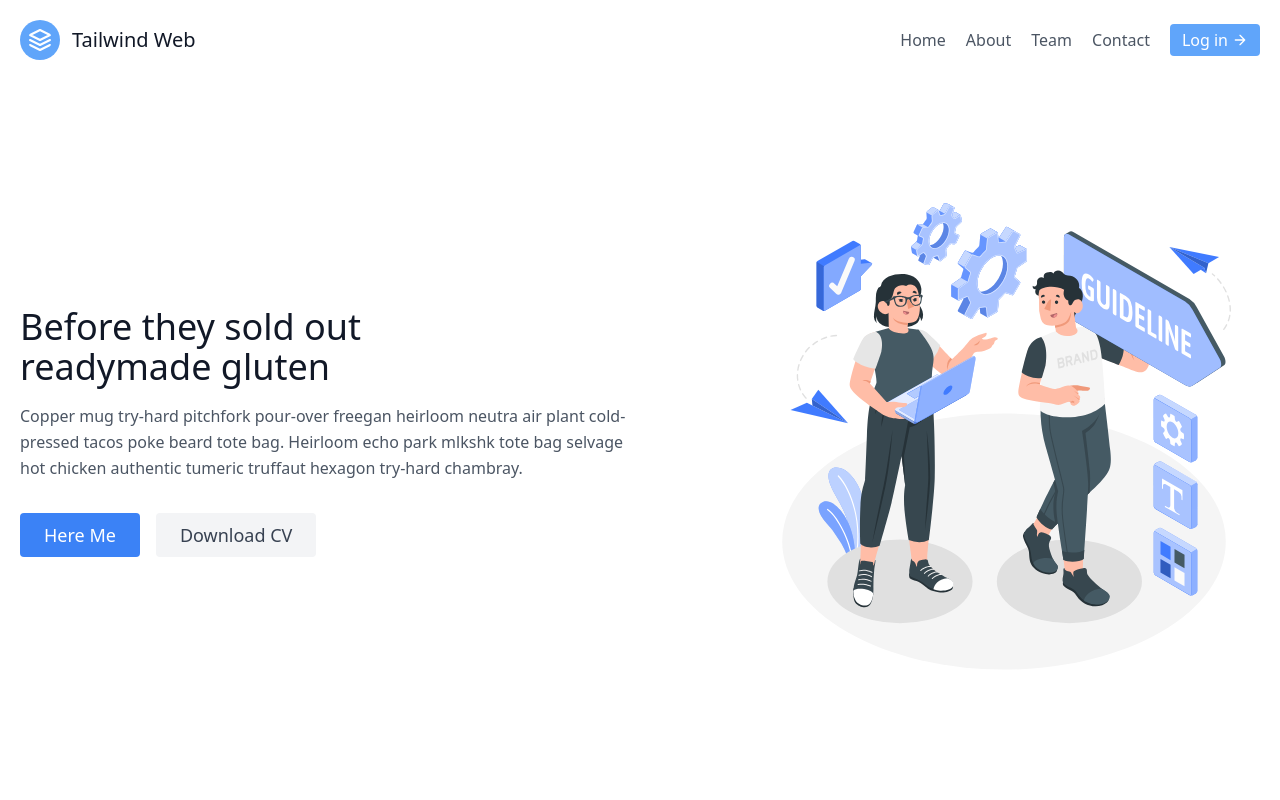
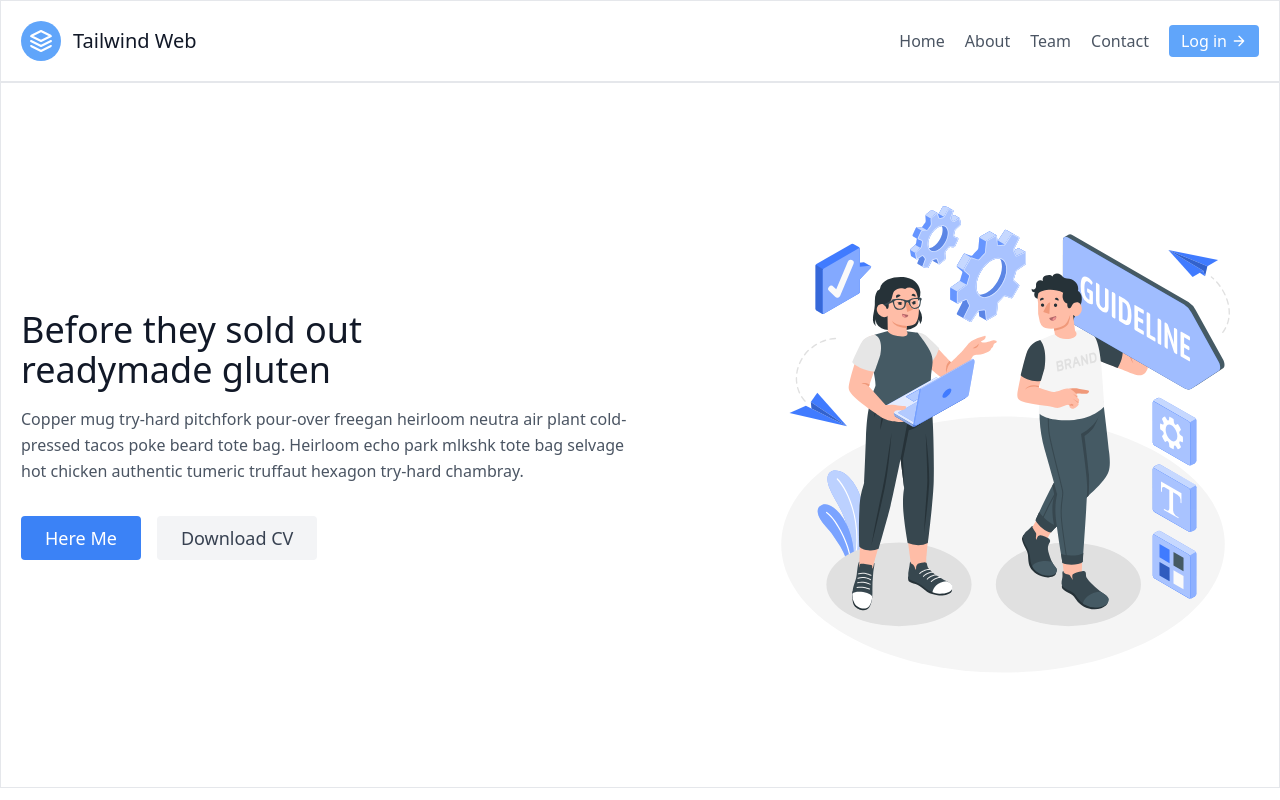
Before and after one commit to HanniAungMyo/Portfolio, a website: page src/index.html in a window 1280 px wide. Shown: the top 800 px of the page. Drawn offline with Linux system fonts and the light colour scheme.

Commit message:
'second'

```diff
--- a/src/index.html
+++ b/src/index.html
@@ -10,7 +10,7 @@
 
 
 <header class="text-gray-600 body-font">
-  <div class="container mx-auto flex flex-wrap p-5 flex-col md:flex-row items-center">
+  <div class=" border container mx-auto flex flex-wrap p-5 flex-col md:flex-row items-center">
     <a class="flex title-font font-medium items-center text-gray-900 mb-4 md:mb-0">
       <svg xmlns="http://www.w3.org/2000/svg" fill="none" stroke="currentcolor" stroke-linecap="round" stroke-linejoin="round" stroke-width="2" class="w-10 h-10 text-white p-2 bg-blue-400 rounded-full" viewBox="0 0 24 24">
         <path d="M12 2L2 7l10 5 10-5-10-5zM2 17l10 5 10-5M2 12l10 5 10-5"></path>
@@ -32,7 +32,7 @@
 </header>
 
 <section class="text-gray-600 body-font">
-    <div class="container mx-auto flex px-5 py-24 md:flex-row flex-col items-center">
+    <div class="container border mx-auto flex px-5 py-24 md:flex-row flex-col items-center">
       <div class="lg:flex-grow md:w-1/2 lg:pr-24 md:pr-16 flex flex-col md:items-start md:text-left mb-16 md:mb-0 items-center text-center">
         <h1 class="title-font sm:text-4xl text-3xl mb-4 font-medium text-gray-900">Before they sold out
           <br class="hidden lg:inline-block">readymade gluten
```
Also changed, not shown: dist/output.css, src/card.html (added).
